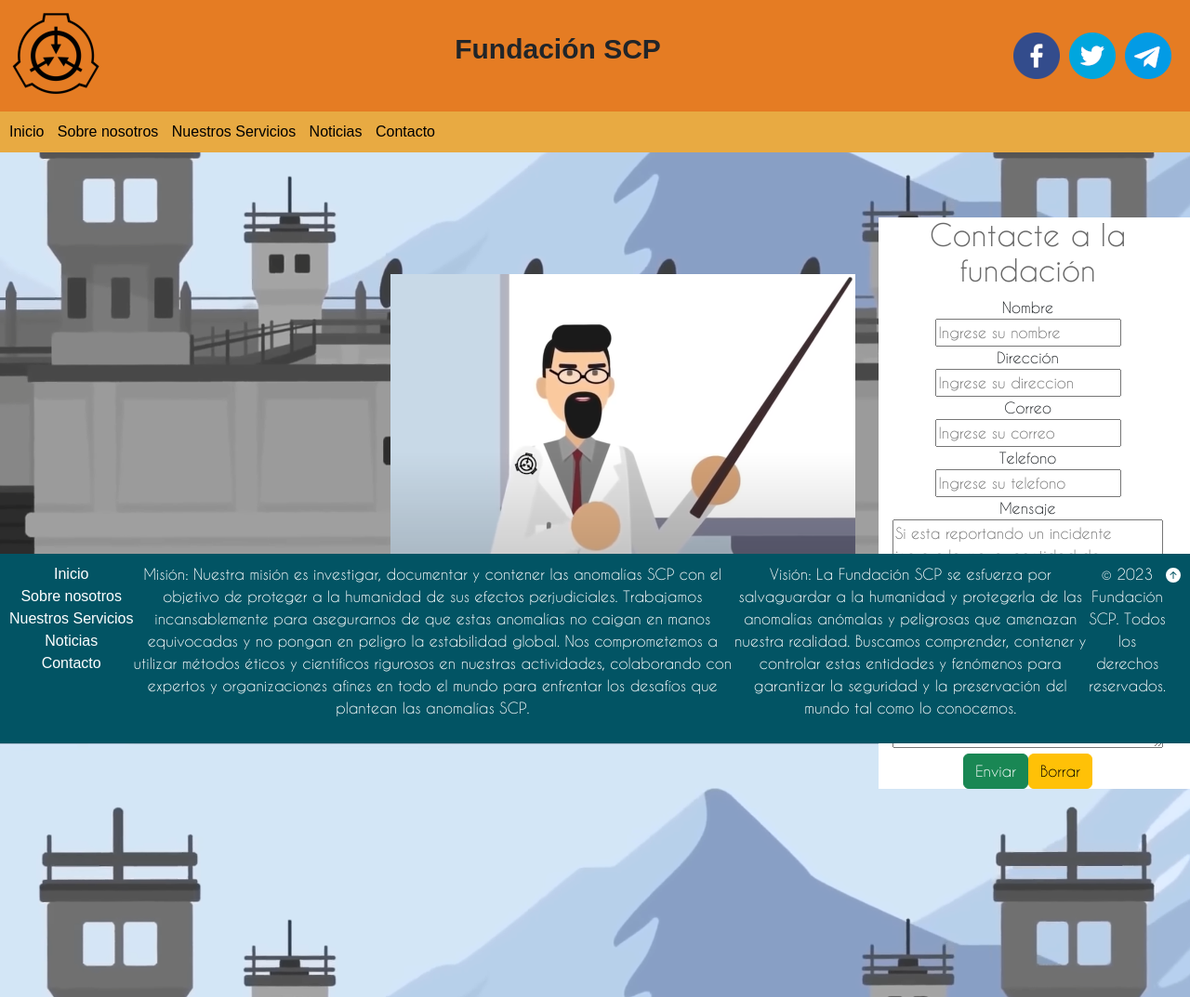
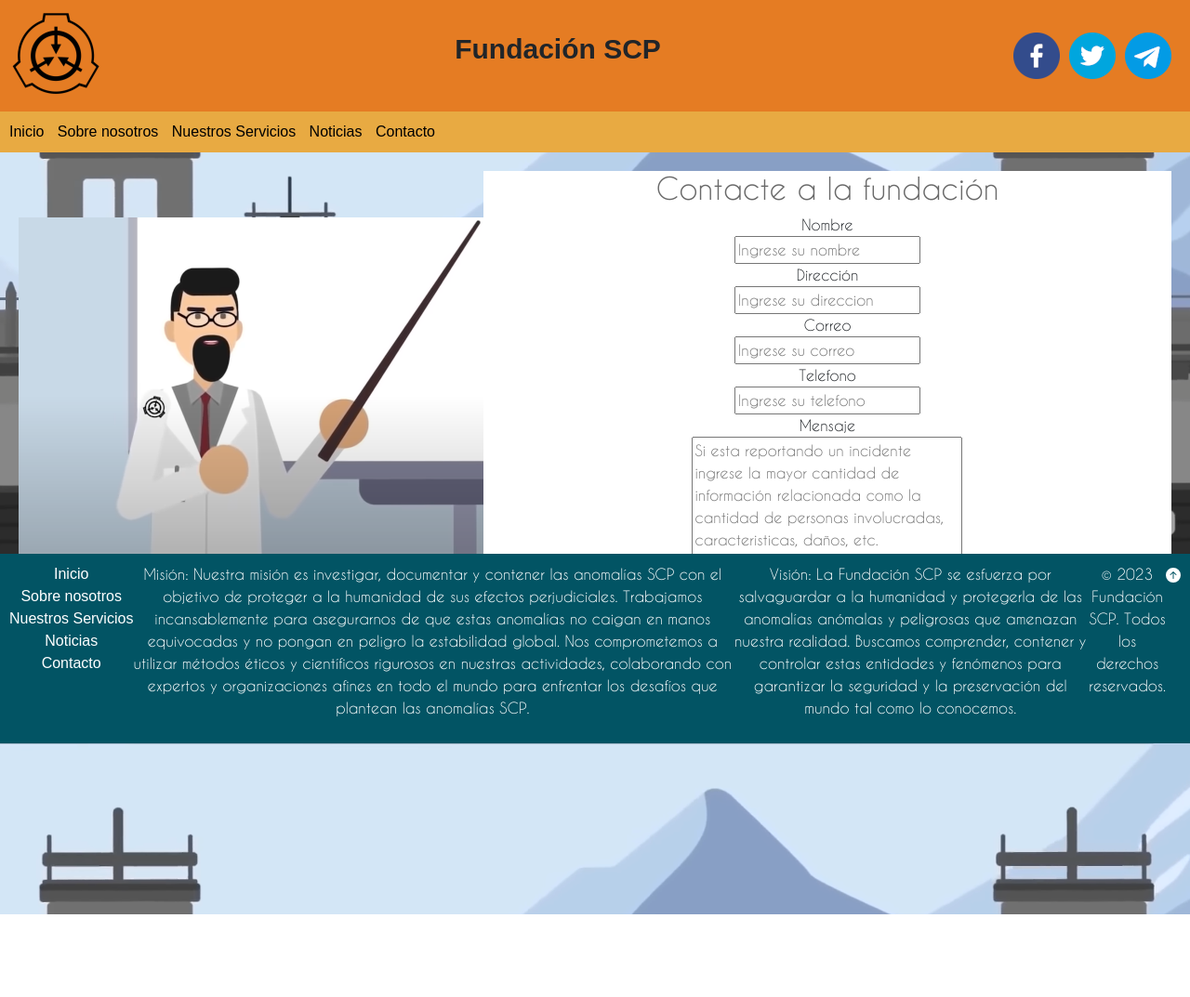
Before and after one commit to Gamerzon94/SegundaEntregaAdrianGomez, a plain HTML site: page pages/contacto.html in a window 1280 px wide. Shown: the whole page at 93% size. After the commit the page ends 984 px from the top, so only its background shows below. Drawn offline with nearby package versions, Linux system fonts and the light colour scheme.

Commit message:
Se actualiza css pagina contacto

```diff
--- a/css/estilos.css
+++ b/css/estilos.css
@@ -133,14 +133,19 @@
   background-color: lightgray;
 }
 
-#resumenNoticias a{
-  text-decoration: none;
+#resumenNoticias a:link{
+  color: cadetblue;
+}
 
+#resumenNoticias a:visited{
+  color: #025464;
 }
 
 .contactoContenido{
   display: grid;
+  justify-content: center;
   grid-template-areas: "imagen formulario";
+  grid-template-columns: 1fr 2fr;
 }
 
 .imagenContacto{
@@ -156,14 +161,9 @@
 
 .formularioContacto{
   background-color: white;
-  padding-right: 30px;
-  margin-top: 50px;
-  margin-right: 300px;
   font-style: normal;
   font-family: "CaviarDreams";
-  padding-left: 15px;
-  margin-left: 15px;
-  align-items: center;
+  justify-content: center;
   display: grid;
   grid-area: formulario;
 }
@@ -176,13 +176,6 @@
 
 #btnEnviar{
   text-align: center;
-}
-
-#logoContacto{
-  margin-right: 10px;
-  margin-left: 400px;
-  margin-top: 20px;
-  margin-bottom: 100px;
 }
 
 #paginasNoticias{
@@ -318,6 +311,16 @@
 /* MOVIL */
 
 @media  (max-width: 576px){
+  /* HEADER */
+  header {
+    background-color: #E57C23;
+    padding: 10px;
+    display: grid;
+    justify-content: space-between;
+  }
+
+  /* BODY */
+
   #ContenidoPrincipal{
     grid-template-areas: "carrusel"
     "noticia"
@@ -335,12 +338,7 @@
     display: none;
   }
 
-  header {
-    background-color: #E57C23;
-    padding: 10px;
-    display: grid;
-    justify-content: space-between;
-  }
+  /* FOOTER */
 
   footer {
     display: grid;
```
